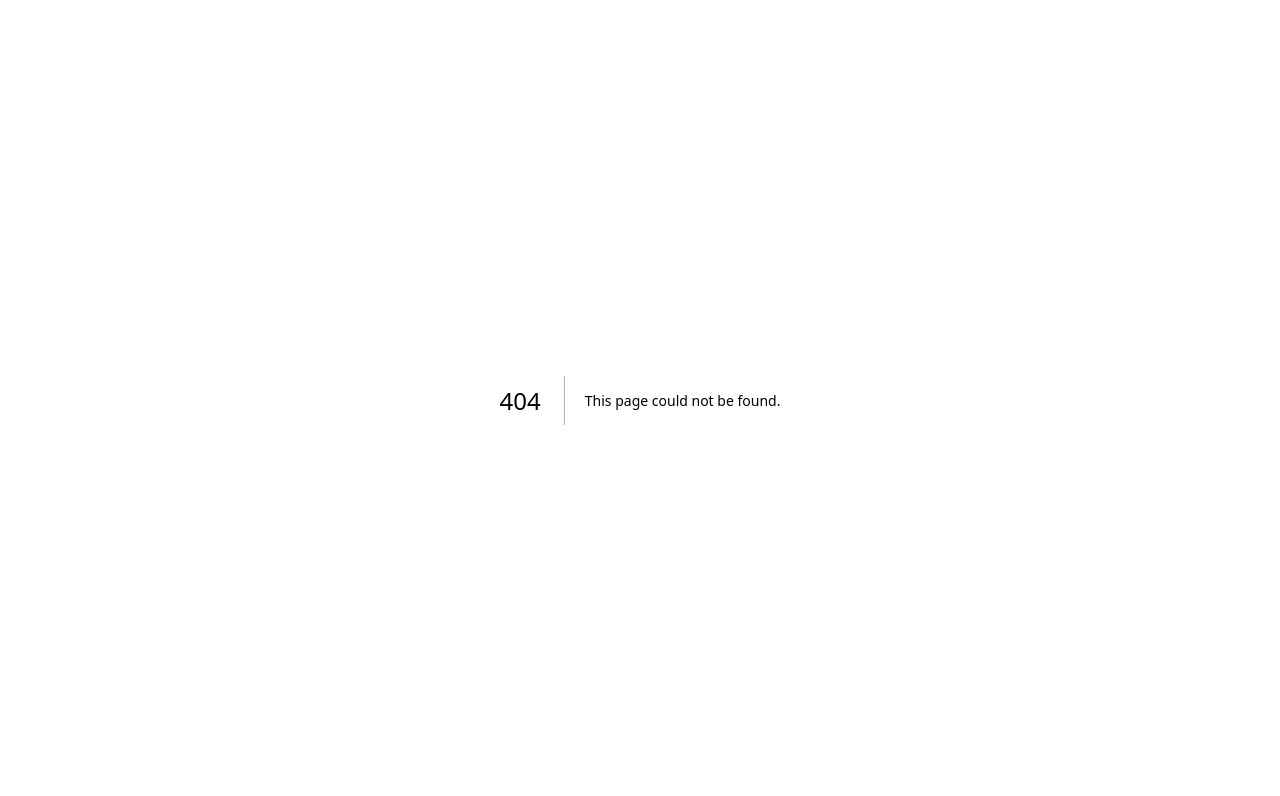
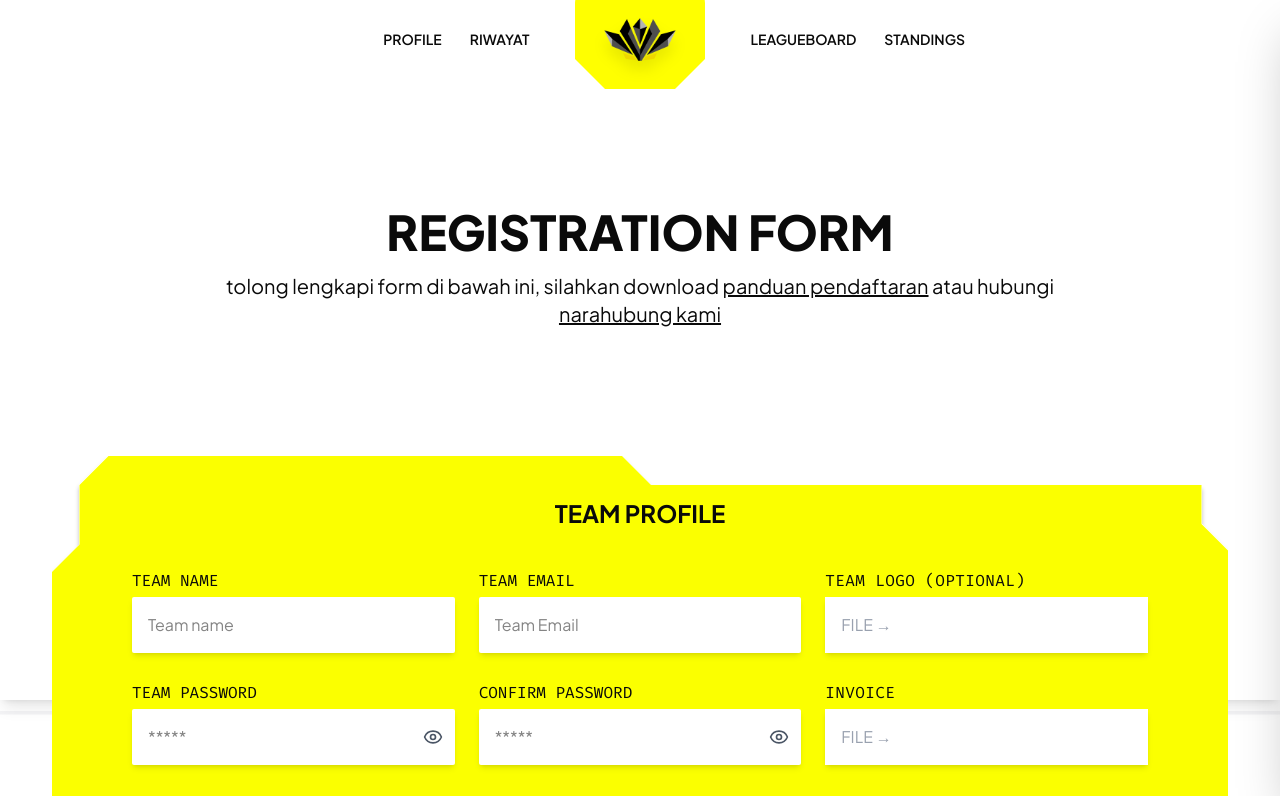
Before and after one commit to Dinus-Robotic-Club/fe-roboco, a Next.js app: page /register in a window 1280 px wide. Before the commit this address had no page. Shown: the top 796 px of the page. Built offline with nearby package versions, Linux system fonts and the light colour scheme; no server answers.

Commit message:
feat: add loader components and switch folder register

```diff
--- a/app/admin/dashboard/page.tsx
+++ b/app/admin/dashboard/page.tsx
@@ -1,7 +1,7 @@
 'use client'
 
 import Card from '@/component/dashboard-admin/card'
-import Navbar from '@/component/ui/Navbar'
+import Navbar from '@/component/ui/Global/Navbar'
 import { Button } from '@/components/ui/button'
 import { Dialog, DialogClose, DialogContent, DialogFooter, DialogHeader, DialogTitle, DialogTrigger } from '@/components/ui/dialog'
 import { Input } from '@/components/ui/input'
--- a/app/dashboard/layout.tsx
+++ b/app/dashboard/layout.tsx
@@ -1,5 +1,5 @@
 import Footer from '@/component/ui/Footer'
-import Navbar from '@/component/ui/Navbar'
+import Navbar from '@/component/ui/Global/Navbar'
 import { nav_dashboard } from '@/lib'
 
 export default function DashboardLayout({ children }: Readonly<{ children: React.ReactNode }>) {
--- a/app/globals.css
+++ b/app/globals.css
@@ -147,7 +147,7 @@
 }
 
 .logo-container {
-    width: 180px;
+    width: 130px;
     height: 100px;
     background: #ffff00;
     clip-path: polygon(0 0, 100% 0, 100% calc(100% - 30px), calc(100% - 30px) 100%, 30px 100%, 0 calc(100% - 30px));
@@ -186,3 +186,244 @@
     );
     box-shadow: 0 10px 20px rgba(0, 0, 0, 0.15);
 }
+
+.loadingspinner {
+    --square: 26px;
+    --offset: 30px;
+    --duration: 2.4s;
+    --delay: 0.2s;
+    --timing-function: ease-in-out;
+    --in-duration: 0.4s;
+    --in-delay: 0.1s;
+    --in-timing-function: ease-out;
+    width: calc(3 * var(--offset) + var(--square));
+    height: calc(2 * var(--offset) + var(--square));
+    padding: 0px;
+    margin-left: auto;
+    margin-right: auto;
+    margin-top: 10px;
+    margin-bottom: 30px;
+    position: relative;
+}
+
+.loadingspinner div {
+    display: inline-block;
+    background: #fbff00;
+    border: none;
+    border-radius: 2px;
+    width: var(--square);
+    height: var(--square);
+    position: absolute;
+    padding: 0px;
+    margin: 0px;
+    font-size: 6pt;
+    color: black;
+}
+
+.loadingspinner #square1 {
+    left: calc(0 * var(--offset));
+    top: calc(0 * var(--offset));
+    animation: square1 var(--duration) var(--delay) var(--timing-function) infinite, squarefadein var(--in-duration) calc(1 * var(--in-delay)) var(--in-timing-function) both;
+}
+
+.loadingspinner #square2 {
+    left: calc(0 * var(--offset));
+    top: calc(1 * var(--offset));
+    animation: square2 var(--duration) var(--delay) var(--timing-function) infinite, squarefadein var(--in-duration) calc(1 * var(--in-delay)) var(--in-timing-function) both;
+}
+
+.loadingspinner #square3 {
+    left: calc(1 * var(--offset));
+    top: calc(1 * var(--offset));
+    animation: square3 var(--duration) var(--delay) var(--timing-function) infinite, squarefadein var(--in-duration) calc(2 * var(--in-delay)) var(--in-timing-function) both;
+}
+
+.loadingspinner #square4 {
+    left: calc(2 * var(--offset));
+    top: calc(1 * var(--offset));
+    animation: square4 var(--duration) var(--delay) var(--timing-function) infinite, squarefadein var(--in-duration) calc(3 * var(--in-delay)) var(--in-timing-function) both;
+}
+
+.loadingspinner #square5 {
+    left: calc(3 * var(--offset));
+    top: calc(1 * var(--offset));
+    animation: square5 var(--duration) var(--delay) var(--timing-function) infinite, squarefadein var(--in-duration) calc(4 * var(--in-delay)) var(--in-timing-function) both;
+}
+
+@keyframes square1 {
+    0% {
+        left: calc(0 * var(--offset));
+        top: calc(0 * var(--offset));
+    }
+
+    8.333% {
+        left: calc(0 * var(--offset));
+        top: calc(1 * var(--offset));
+    }
+
+    100% {
+        left: calc(0 * var(--offset));
+        top: calc(1 * var(--offset));
+    }
+}
+
+@keyframes square2 {
+    0% {
+        left: calc(0 * var(--offset));
+        top: calc(1 * var(--offset));
+    }
+
+    8.333% {
+        left: calc(0 * var(--offset));
+        top: calc(2 * var(--offset));
+    }
+
+    16.67% {
+        left: calc(1 * var(--offset));
+        top: calc(2 * var(--offset));
+    }
+
+    25.00% {
+        left: calc(1 * var(--offset));
+        top: calc(1 * var(--offset));
+    }
+
+    83.33% {
+        left: calc(1 * var(--offset));
+        top: calc(1 * var(--offset));
+    }
+
+    91.67% {
+        left: calc(1 * var(--offset));
+        top: calc(0 * var(--offset));
+    }
+
+    100% {
+        left: calc(0 * var(--offset));
+        top: calc(0 * var(--offset));
+    }
+}
+
+@keyframes square3 {
+    0%,
+    100% {
+        left: calc(1 * var(--offset));
+        top: calc(1 * var(--offset));
+    }
+
+    16.67% {
+        left: calc(1 * var(--offset));
+        top: calc(1 * var(--offset));
+    }
+
+    25.00% {
+        left: calc(1 * var(--offset));
+        top: calc(0 * var(--offset));
+    }
+
+    33.33% {
+        left: calc(2 * var(--offset));
+        top: calc(0 * var(--offset));
+    }
+
+    41.67% {
+        left: calc(2 * var(--offset));
+        top: calc(1 * var(--offset));
+    }
+
+    66.67% {
+        left: calc(2 * var(--offset));
+        top: calc(1 * var(--offset));
+    }
+
+    75.00% {
+        left: calc(2 * var(--offset));
+        top: calc(2 * var(--offset));
+    }
+
+    83.33% {
+        left: calc(1 * var(--offset));
+        top: calc(2 * var(--offset));
+    }
+
+    91.67% {
+        left: calc(1 * var(--offset));
+        top: calc(1 * var(--offset));
+    }
+}
+
+@keyframes square4 {
+    0% {
+        left: calc(2 * var(--offset));
+        top: calc(1 * var(--offset));
+    }
+
+    33.33% {
+        left: calc(2 * var(--offset));
+        top: calc(1 * var(--offset));
+    }
+
+    41.67% {
+        left: calc(2 * var(--offset));
+        top: calc(2 * var(--offset));
+    }
+
+    50.00% {
+        left: calc(3 * var(--offset));
+        top: calc(2 * var(--offset));
+    }
+
+    58.33% {
+        left: calc(3 * var(--offset));
+        top: calc(1 * var(--offset));
+    }
+
+    100% {
+        left: calc(3 * var(--offset));
+        top: calc(1 * var(--offset));
+    }
+}
+
+@keyframes square5 {
+    0% {
+        left: calc(3 * var(--offset));
+        top: calc(1 * var(--offset));
+    }
+
+    50.00% {
+        left: calc(3 * var(--offset));
+        top: calc(1 * var(--offset));
+    }
+
+    58.33% {
+        left: calc(3 * var(--offset));
+        top: calc(0 * var(--offset));
+    }
+
+    66.67% {
+        left: calc(2 * var(--offset));
+        top: calc(0 * var(--offset));
+    }
+
+    75.00% {
+        left: calc(2 * var(--offset));
+        top: calc(1 * var(--offset));
+    }
+
+    100% {
+        left: calc(2 * var(--offset));
+        top: calc(1 * var(--offset));
+    }
+}
+
+@keyframes squarefadein {
+    0% {
+        transform: scale(0.75);
+        opacity: 0;
+    }
+
+    100% {
+        transform: scale(1);
+        opacity: 1;
+    }
+}
--- a/app/page.tsx
+++ b/app/page.tsx
@@ -2,7 +2,7 @@ import About from '@/component/landingPage/About'
 import Category from '@/component/landingPage/Category'
 import Footer from '@/component/ui/Footer'
 import Home from '@/component/landingPage/Home'
-import Navbar from '@/component/ui/Navbar'
+import Navbar from '@/component/ui/Global/Navbar'
 import { nav_home } from '@/lib'
 
 export default function Page() {
--- a/app/dashboard/register/page.tsx
+++ b/app/register/page.tsx
@@ -1,7 +1,7 @@
 'use client'
 import FormRegistationTeam from '@/component/ui/FormRegistationTeam'
 import FormRegistrationPlayer from '@/component/ui/FormRegistrationPlayer'
-import Navbar from '@/component/ui/Navbar'
+import Navbar from '@/component/ui/Global/Navbar'
 import { useTournaments } from '@/hooks/queries/useTournaments'
 import { nav_register } from '@/lib'
 import { IBodyRegisterTeam, IParticipantsBody, ITeamBody, RegisterError } from '@/lib/types/team'
@@ -11,6 +11,7 @@ import { RegisterTeamSchema } from '@/lib/validator/register-form'
 import Image from 'next/image'
 import { FormEvent, useEffect, useState } from 'react'
 import { useCreateTeam } from '@/hooks/mutations/teams-mutation'
+import Loader from '@/component/ui/Global/loader'
 
 function Register() {
     const mounted = useMounted()
@@ -131,11 +132,11 @@ function Register() {
     }
 
     if (isSuccess) console.log(isSuccess)
-
     if (!mounted) return null
 
     return (
         <main className="w-full relative flex flex-col items-center bg-grid">
+            <Loader show={isPending} />
             <Navbar left={nav_register.left} right={nav_register.right} />
             <div className="z-10 min-h-[700px] w-full shadow-lg absolute top-0 left-0 right-0 bg-white"></div>
             <div className="flex flex-col max-w-5xl justify-center items-center font-plus-jakarta-sans w-full px-10 gap-4 text-center mt-52 mb-32 z-20">
@@ -170,8 +171,8 @@ function Register() {
                 />
 
                 <div className="w-full max-w-[1176px] flex justify-center mt-8 px-3 md:px-6">
-                    <button onClick={handleSubmit} className="bg-[#FBFF00] hover:bg-yellow-300 transition font-fira-code font-medium py-3 px-10 w-full shadow-md">
-                        {isPending ? 'SUBMIT....' : 'SUBMIT NOW'}
+                    <button onClick={handleSubmit} className="bg-[#FBFF00] hover:shadow-xl transition font-fira-code font-medium py-3 px-10 w-full shadow-md">
+                        SUBMIT NOW
                     </button>
                 </div>
             </div>
--- a/component/ui/FormRegistationTeam.tsx
+++ b/component/ui/FormRegistationTeam.tsx
@@ -172,7 +172,7 @@ function FormRegistationTeam({
                             <option value="SOCCER" className="text-black">
                                 SOCCER
                             </option>
-                            <option value="SUMMO" className="text-black">
+                            <option value="SUMO" className="text-black">
                                 SUMMO
                             </option>
                         </select>
--- a/component/ui/FormRegistrationPlayer.tsx
+++ b/component/ui/FormRegistrationPlayer.tsx
@@ -97,6 +97,9 @@ export default function FormRegistrationPlayer({ data, setData, errors = {} }: P
                             onChange={(e) => setData(index, { participantsPhone: e.target.value })}
                         />
                     </Field>
+                    <button key={index} className="bg-[#FBFF00] hover:shadow-xl transition font-fira-code font-medium py-3 mt-2 shadow-md">
+                        DOWNLOAD TWIBON
+                    </button>
                 </div>
             ))}
         </div>
--- a/component/ui/Navbar.tsx
+++ b/component/ui/Global/Navbar.tsx
@@ -4,7 +4,7 @@ import Image from 'next/image'
 import React, { useState, useEffect } from 'react'
 import { FiAlignRight, FiX } from 'react-icons/fi'
 import { usePathname } from 'next/navigation'
-import NavLogo from './NavLogo'
+import NavLogo from '../NavLogo'
 
 function Navbar({ left, right }: NavData) {
     const [scrolled, setScrolled] = useState(false)
@@ -26,11 +26,11 @@ function Navbar({ left, right }: NavData) {
 
     return (
         <nav
-            className={`fixed font-plus-jakarta-sans top-0 left-0 w-full h-full max-h-[70px] 2xl:max-h-25 z-50 uppercase flex  items-center justify-between md:justify-center gap-7 transition-all duration-400 px-4 ${
+            className={`fixed font-plus-jakarta-sans top-0 left-0 w-full h-full max-h-[78px] 2xl:max-h-25 z-50 uppercase flex  items-center justify-between md:justify-center gap-7 transition-all duration-400 px-4 ${
                 scrolled ? 'bg-white shadow-md' : 'bg-transparent'
             }`}
         >
-            <div className="hidden md:flex gap-4 lg:gap-7 text-sm 2xl:text-base w-full justify-end">
+            <div className="hidden md:flex gap-4 lg:gap-7 text-sm 2xl:text-lg w-full justify-end">
                 {left.map((item) => (
                     <a
                         key={item.title}
@@ -43,10 +43,10 @@ function Navbar({ left, right }: NavData) {
                     </a>
                 ))}
             </div>
-            <div className="hidden md:flex relative min-w-[210px] items-center justify-center">
+            <div className="hidden md:flex relative min-w-[165px] items-center justify-center">
                 <NavLogo />
             </div>
-            <div className="hidden md:flex gap-4 lg:gap-7 text-sm 2xl:text-base w-full justify-start">
+            <div className="hidden md:flex gap-4 lg:gap-7 text-sm 2xl:text-lg w-full justify-start">
                 {right.map((item) => (
                     <a
                         key={item.title}
--- /dev/null
+++ b/component/ui/Global/loader.tsx
@@ -0,0 +1,16 @@
+const Loader = ({ show }: { show: boolean }) => {
+    if (!show) return null
+    return (
+        <div className="fixed inset-0 bg-white/30 backdrop-blur-sm flex items-center justify-center z-50">
+            <div className="loadingspinner">
+                <div id="square1"></div>
+                <div id="square2"></div>
+                <div id="square3"></div>
+                <div id="square4"></div>
+                <div id="square5"></div>
+            </div>
+        </div>
+    )
+}
+
+export default Loader
```
